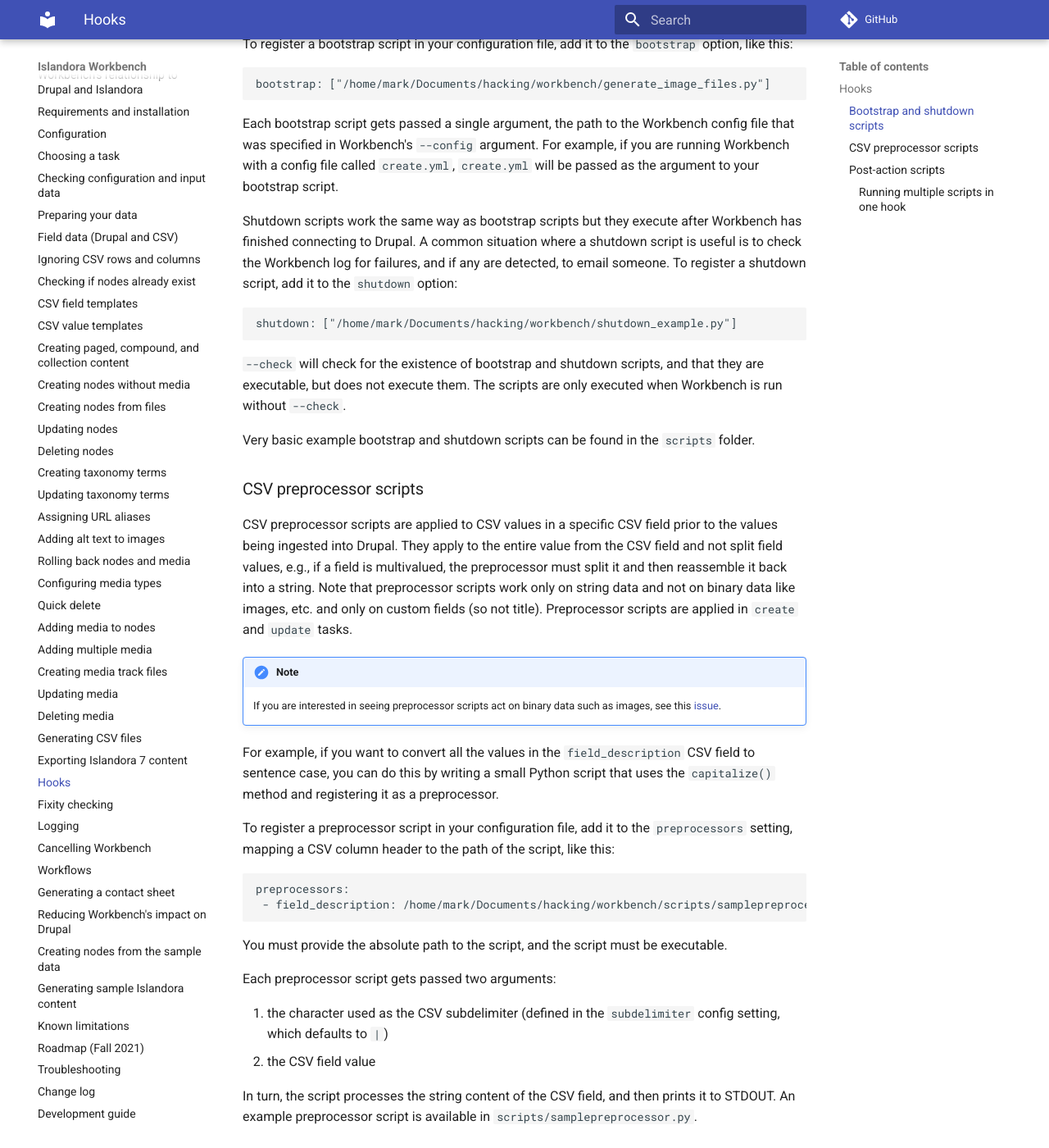
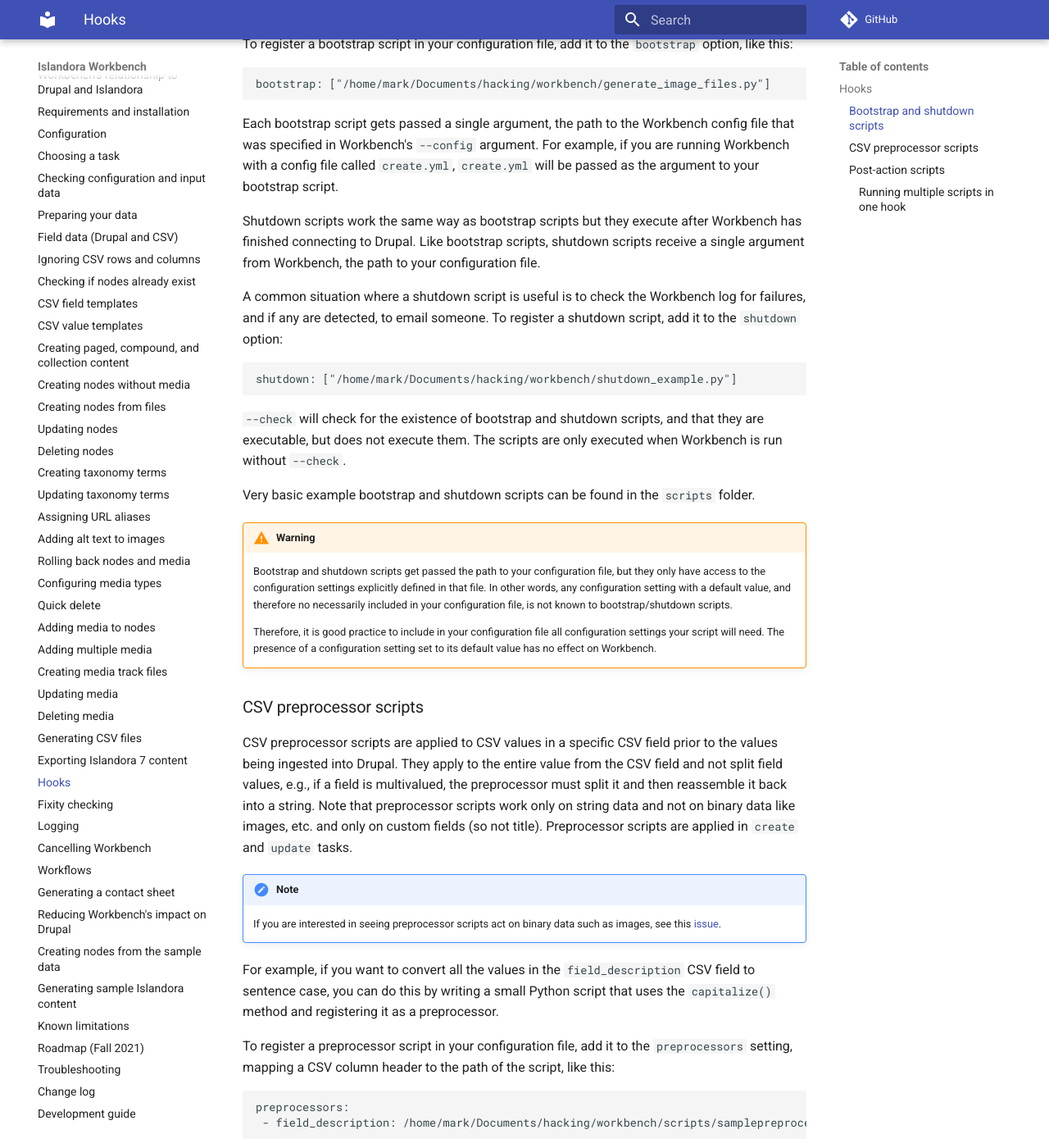
Before and after one commit to mjordan/islandora_workbench_docs, an MkDocs documentation site: the page built from docs/hooks.md, in a window 1280 px wide and 1400 px high, scrolled down 604 px. Shown: the whole window at 82% size. Built offline with MkDocs 1.6.1 and Material for MkDocs 9.7.7, drawn with Linux system fonts in a browser that asks for light colours; comment, search, counter and statistics services are not loaded; some of the changed text lies outside the part shown.

Commit message:
Updated Hooks docs.

````diff
--- a/docs/hooks.md
+++ b/docs/hooks.md
@@ -22,7 +22,9 @@
 
 Each bootstrap script gets passed a single argument, the path to the Workbench config file that was specified in Workbench's `--config` argument. For example, if you are running Workbench with a config file called `create.yml`, `create.yml` will be passed as the argument to your bootstrap script.
 
-Shutdown scripts work the same way as bootstrap scripts but they execute after Workbench has finished connecting to Drupal. A common situation where a shutdown script is useful is to check the Workbench log for failures, and if any are detected, to email someone. To register a shutdown script, add it to the `shutdown` option:
+Shutdown scripts work the same way as bootstrap scripts but they execute after Workbench has finished connecting to Drupal. Like bootstrap scripts, shutdown scripts receive a single argument from Workbench, the path to your configuration file.
+
+A common situation where a shutdown script is useful is to check the Workbench log for failures, and if any are detected, to email someone. To register a shutdown script, add it to the `shutdown` option:
 
 ```yaml
 shutdown: ["/home/mark/Documents/hacking/workbench/shutdown_example.py"]
@@ -31,6 +33,11 @@
 `--check` will check for the existence of bootstrap and shutdown scripts, and that they are executable, but does not execute them. The scripts are only executed when Workbench is run without `--check`.
 
 Very basic example bootstrap and shutdown scripts can be found in the `scripts` folder.
+
+!!! warning
+    Bootstrap and shutdown scripts get passed the path to your configuration file, but they only have access to the configuration settings explicitly defined in that file. In other words, any configuration setting with a default value, and therefore no necessarily included in your configuration file, is not known to  bootstrap/shutdown scripts.
+
+    Therefore, it is good practice to include in your configuration file all configuration settings your script will need. The presence of a configuration setting set to its default value has no effect on Workbench.
 
 ### CSV preprocessor scripts
 
@@ -54,8 +61,9 @@
 
 1. the character used as the CSV subdelimiter (defined in the `subdelimiter` config setting, which defaults to `|`)
 1. the CSV field value
+1. (unlike bootstrap, shutdown, and post-action scripts, preprocessor scripts do not get passed the path to your Workbench configuration file; they only get passed the value of the `subdelimiter` config setting).
 
-In turn, the script processes the string content of the CSV field, and then prints it to STDOUT. An example preprocessor script is available in `scripts/samplepreprocessor.py`.
+When executed, the script processes the string content of the CSV field, and then replaces the original version of the CSV field value with the version processed by the script. An example preprocessor script is available in `scripts/samplepreprocessor.py`.
 
 ### Post-action scripts
 
@@ -88,6 +96,8 @@
 !!! warning
     Not all Workbench configuration settings are available in post-action scripts. Only the settings are explicitly defined in the configuration YAML are available.
 
+    As with bootstrap and shutdown scripts, when using post-action scripts, it is good practice to include in your configuration file all configuration settings your script will need. The presence of a configuration setting set to its default value has no effect on Workbench.
+
 #### Running multiple scripts in one hook
 
 For all types of hooks, you can register multiple scripts, like this:
````
Also changed, not shown: docs/changelog.md (+1 -0 lines).
